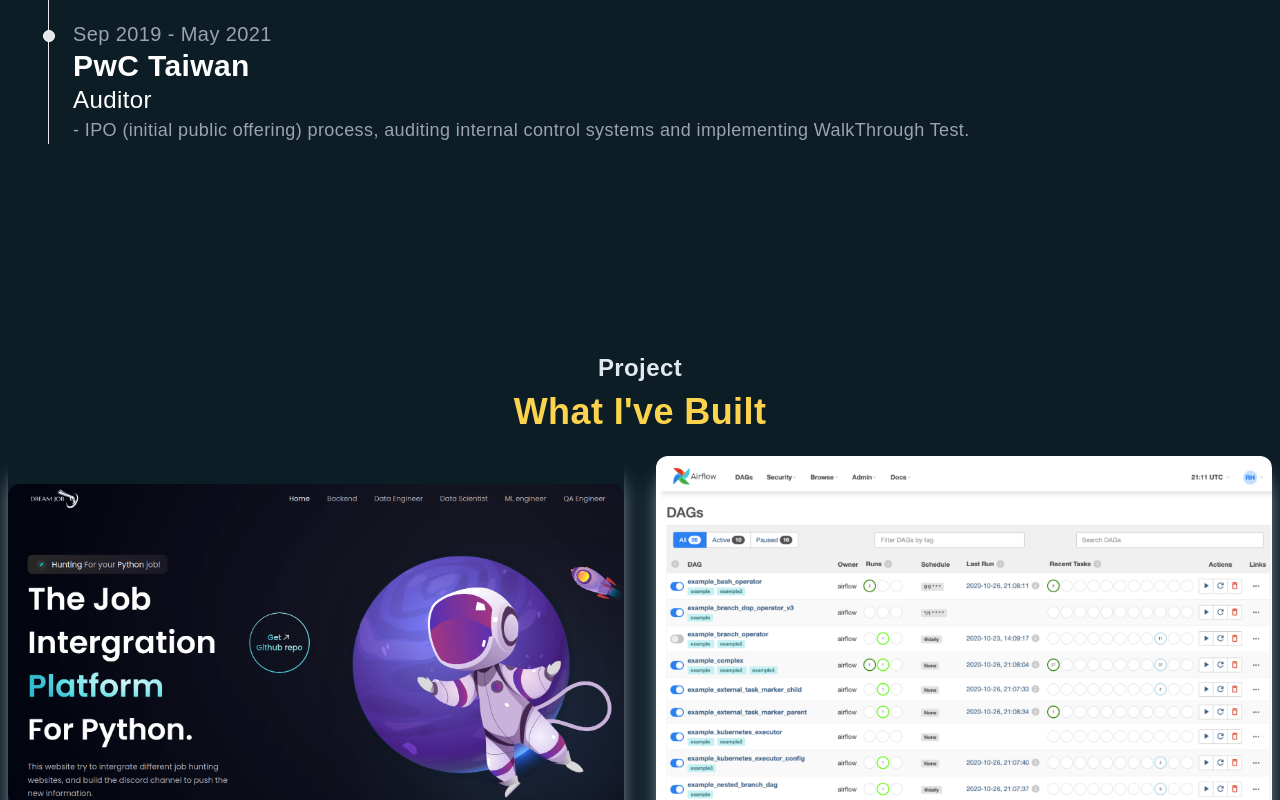
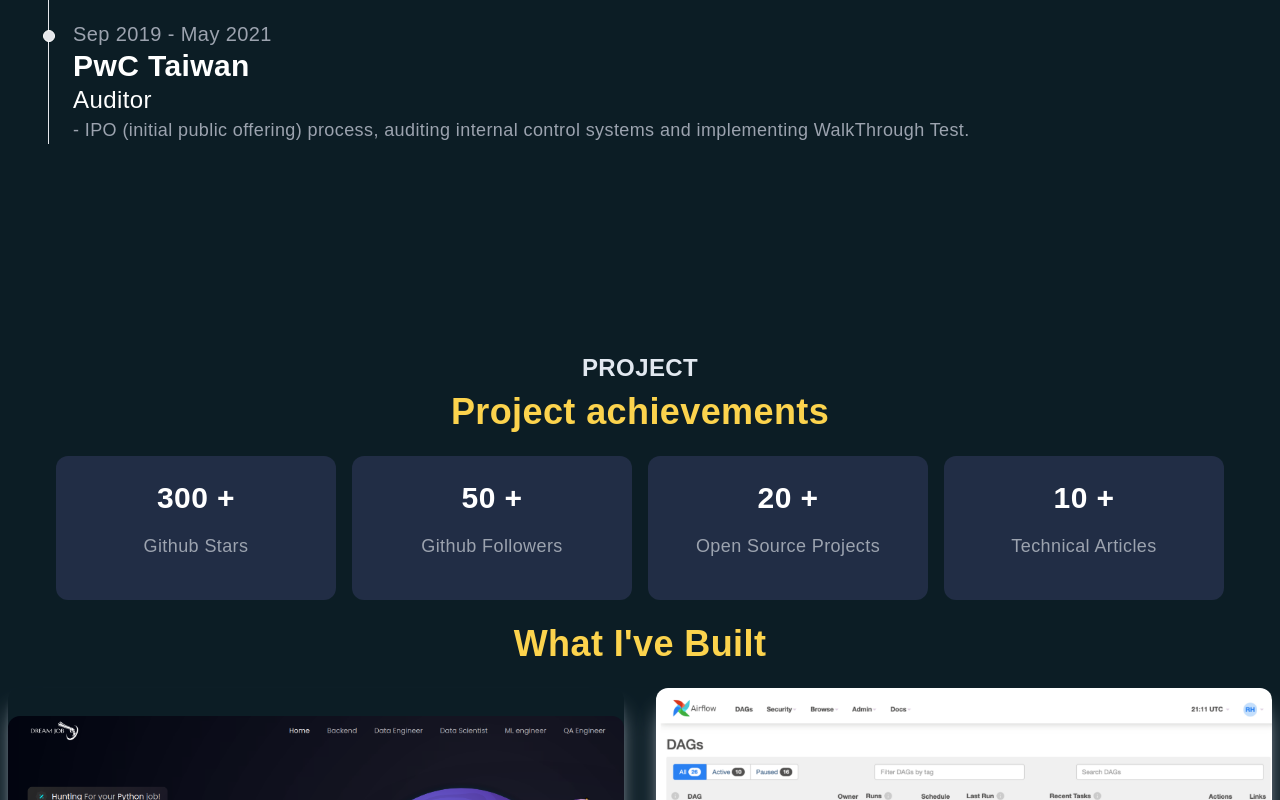
Before and after one commit to ChickenBenny/Personal-website, a Next.js app: page / in a window 1280 px wide. Shown: the part 2240-3040 px from the top of the page. Built offline with nearby package versions, Linux system fonts and the light colour scheme.

Commit message:
feat: achievement section

```diff
--- /dev/null
+++ b/components/Achievement/index.jsx
@@ -0,0 +1,42 @@
+import React from "react";
+
+const Achievement = () => {
+  return (
+    <div className='px-12 my-6 grid grid-cols-2 lg:grid-cols-4 gap-4 '>
+      <div className='h-36 p-6 bg-[#212D45] rounded-xl'>
+        <p className='pb-4 text-3xl font-semibold text-white'>
+          300 +
+        </p>
+        <p className='text-lg text-gray-400'>
+          Github Stars
+        </p>
+      </div>
+      <div className='h-36 p-6 bg-[#212D45] rounded-xl'>
+        <p className='pb-4 text-3xl font-semibold text-white'>
+          50 +
+        </p>
+        <p className='text-lg text-gray-400'>
+          Github Followers
+        </p>
+      </div>
+      <div className='h-36 p-6 bg-[#212D45] rounded-xl'>
+        <p className='pb-4 text-3xl font-semibold text-white'>
+          20 +
+        </p>
+        <p className='text-lg text-gray-400'>
+          Open Source Projects
+        </p>
+      </div>
+      <div className='h-36 p-6 bg-[#212D45] rounded-xl'>
+        <p className='pb-4 text-3xl font-semibold text-white'>
+          10 +
+        </p>
+        <p className='text-lg text-gray-400'>
+          Technical Articles
+        </p>
+      </div>
+    </div>
+  )
+}
+
+export default Achievement;
--- a/components/Experience/index.jsx
+++ b/components/Experience/index.jsx
@@ -5,7 +5,7 @@
     <div id='experience' className="w-full min-h-screen flex">
       <div className='max-w-screen-xl	w-full h-full my-10 mx-auto p-2 pt-10 justify-center items-center'>
         <p className='text-center py-2 text-2xl text-slate-200'>
-          Experience
+          EXPERIENCE
         </p>
         <h2 className='text-center py-4 text-amber-300'>
           Work Experience
--- a/components/Project/index.jsx
+++ b/components/Project/index.jsx
@@ -6,16 +6,21 @@
 import scrapyEtl from "@/public/assets/projects/scrapy_etl.png";
 import vaeStock from "@/public/assets/projects/vae_stock.png";
 import ProjectContainer from "../ProjectContainer";
+import Achievement from "../Achievement";
 
 const Project = () => {
   return (
     <div id='project' className='w-full min-h-screen text-center'>
       <div className='max-w-screen-xl mx-auto  px-2 py-16'>
         <h2 className='pt-6 pb-2 text-2xl text-slate-200'>
-          Project
+          PROJECT
         </h2>
         <h2 className='text-amber-300'>
-          What I've Built
+          Project achievements
+        </h2>
+        <Achievement />
+        <h2 className='text-amber-300'>
+          What I&apos;ve Built
         </h2>
         <div className='my-6 grid md:grid-cols-2 gap-8'>
           <ProjectContainer
--- a/components/ProjectContainer/index.jsx
+++ b/components/ProjectContainer/index.jsx
@@ -16,7 +16,7 @@
         <p className='pb-4 pt-2 text-white text-center whitespace-nowrap'>
           {tech}
         </p>
-        <a href={linkUrl}>
+        <a href={linkUrl} target='_blank'>
           <p className='text-center py-3 rounded-lg bg-white text-gray-700 font-bold text-lg cursor-pointer'>Github</p>
         </a>
       </div>
```
